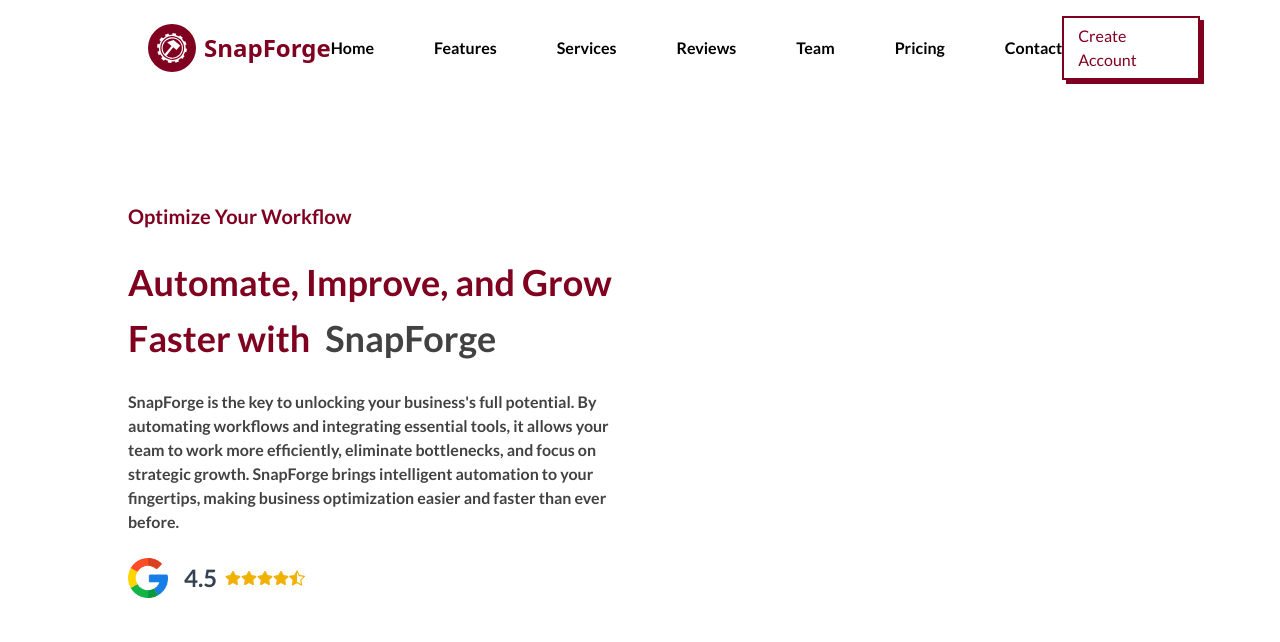
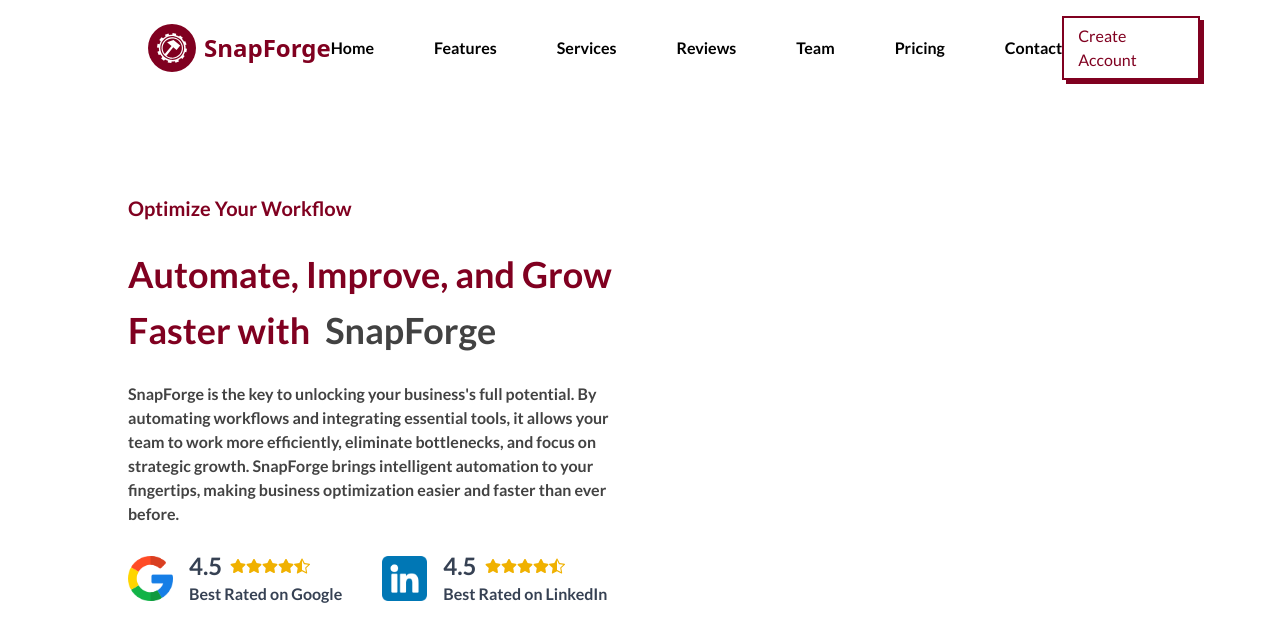
Before and after one commit to berkcantelseren/SnapForge, a Next.js app: page / in a window 1280 px wide. Shown: the top 642 px of the page. Built offline with nearby package versions, Linux system fonts and the light colour scheme.

Commit message:
add linkedin logo and stars for rating section

```diff
--- a/app/components/Home/Hero/Hero.tsx
+++ b/app/components/Home/Hero/Hero.tsx
@@ -29,8 +29,8 @@
               <Image
                 src="/images/google.png"
                 alt="Google Logo"
-                width={40}
-                height={40}
+                width={45}
+                height={45}
               />
               <div>
                 <div className="flex items-center space-x-2">
@@ -45,6 +45,36 @@
                     <BsStarHalf className="w-4 h-4 text-yellow-500 " />
                   </div>
                 </div>
+                <p className="text-gray-700 text-sm font-bold sm:text-base">
+                  Best Rated on Google
+                </p>
+              </div>
+            </div>
+            <div className="flex sm:flex-row flex-col sm-items-center sm:space-x-10">
+              <div className="flex items-center space-x-4">
+                <Image
+                  src="/images/linkedin.png"
+                  alt="LinkedIn Logo"
+                  width={45}
+                  height={45}
+                />
+                <div>
+                  <div className="flex items-center space-x-2">
+                    <h1 className="text-lg sm:text-xl md:text-2xl text-gray-700 font-bold">
+                      4.5
+                    </h1>
+                    <div className="flex items-center">
+                      <FaStar className="w-4 h-4 text-yellow-500 " />
+                      <FaStar className="w-4 h-4 text-yellow-500 " />
+                      <FaStar className="w-4 h-4 text-yellow-500 " />
+                      <FaStar className="w-4 h-4 text-yellow-500 " />
+                      <BsStarHalf className="w-4 h-4 text-yellow-500 " />
+                    </div>
+                  </div>
+                  <p className="text-gray-700 text-sm font-bold sm:text-base">
+                    Best Rated on LinkedIn
+                  </p>
+                </div>
               </div>
             </div>
           </div>
```
